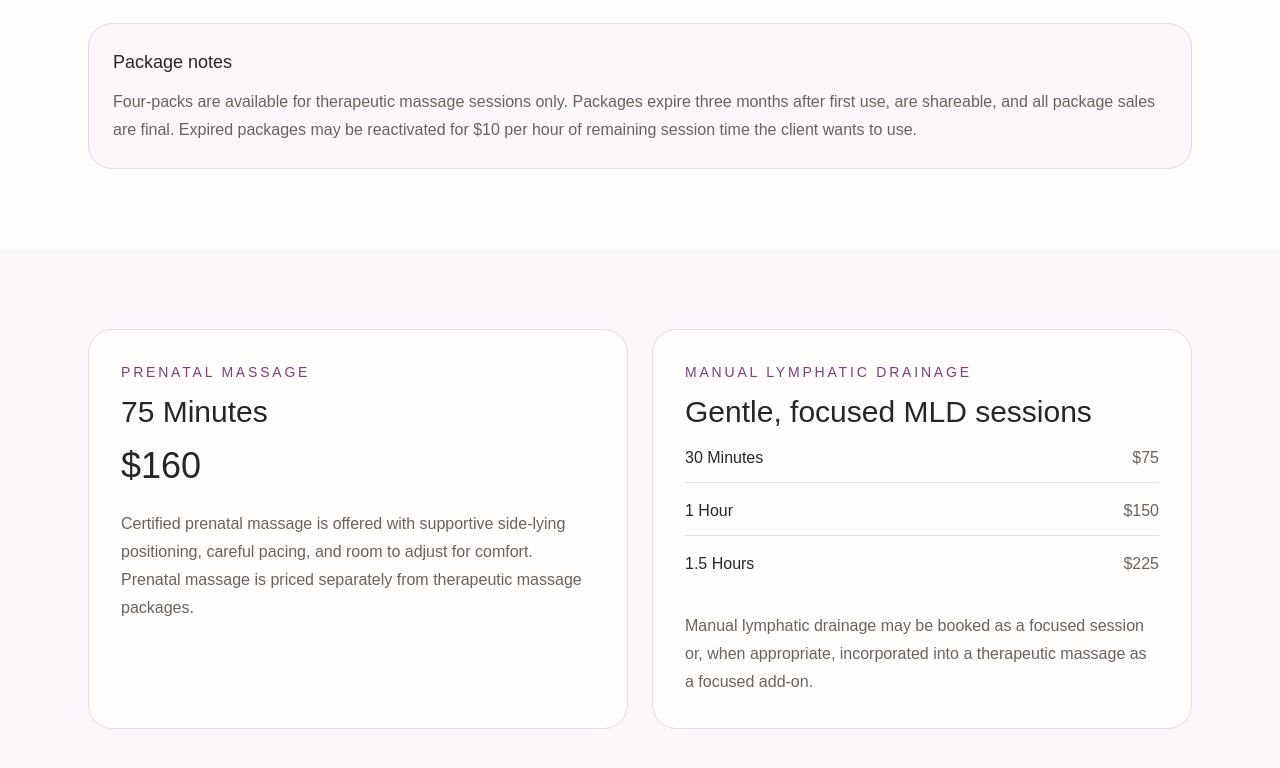
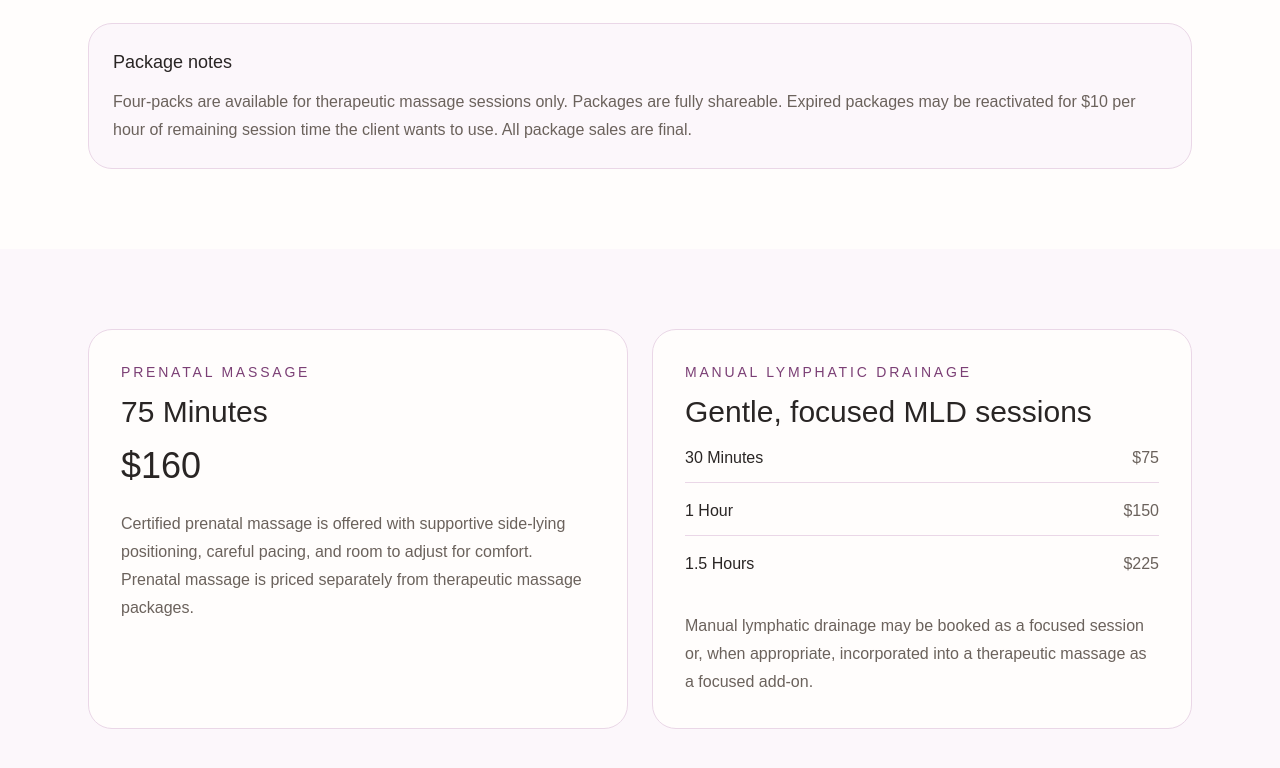
Before and after one commit to arosado-projects/bodyworks-by-elony, a Next.js app: page /pricing in a window 1280 px wide. Shown: the part 919-1687 px from the top of the page. Built offline with nearby package versions, Linux system fonts and the light colour scheme.

Commit message:
modified package language

```diff
--- a/app/pricing/page.tsx
+++ b/app/pricing/page.tsx
@@ -169,10 +169,9 @@ export default function PricingPage() {
             </h3>
 
             <p className="leading-7 text-bwe-muted">
-              Four-packs are available for therapeutic massage sessions only. Packages
-              expire three months after first use, are shareable, and all package sales are
-              final. Expired packages may be reactivated for $10 per hour of remaining
-              session time the client wants to use.
+              Four-packs are available for therapeutic massage sessions only. Packages are
+              fully shareable. Expired packages may be reactivated for $10 per hour of remaining
+              session time the client wants to use. All package sales are final.
             </p>
           </div>
         </div>
```
